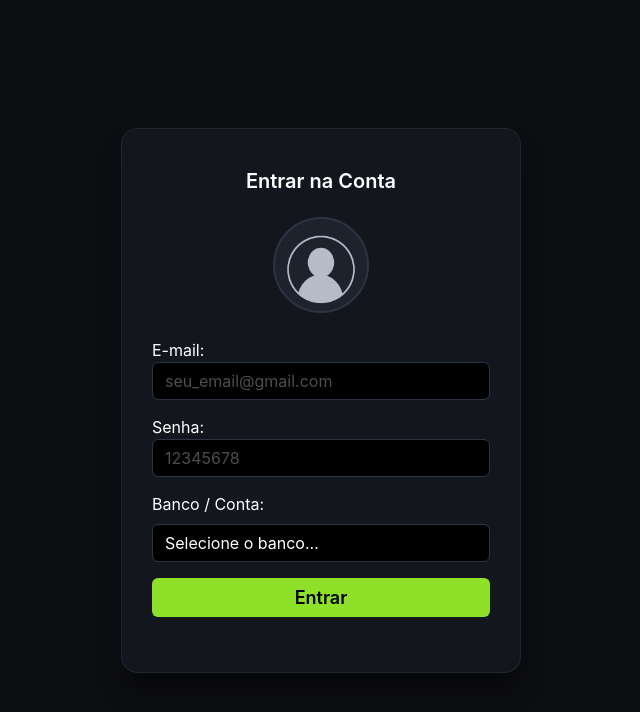
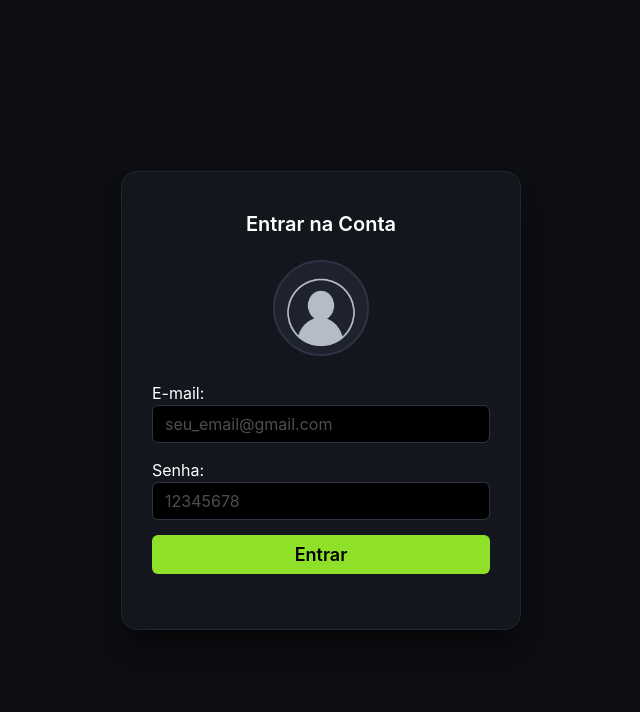
Before and after one commit to marco-Null/coisas-PHP, a PHP site: page /entrarConta.php in a window 1280 px wide. Shown: the top 712 px of the page, without its empty margins (319-959 px from the left). Run offline with PHP 8.4, Linux system fonts and the light colour scheme; some libraries are stand-ins or nearby versions.

Commit message:
Update entrarConta.php

```diff
--- a/FINANCAS sistema Marco & Murilo/entrarConta.php
+++ b/FINANCAS sistema Marco & Murilo/entrarConta.php
@@ -164,27 +164,6 @@ if ($_SERVER["REQUEST_METHOD"] == "POST") {
             <label>Senha:</label>
             <input type="password" name="senhaUsuarioBuscar" class="form-control" placeholder="12345678" required>
 
-            <div class="mb-3">
-                <label class="form-label text-white">Banco / Conta:</label>
-                <select name="idBanco" class="form-control" required>
-                    <option value="">Selecione o banco...</option>
-                    <?php
-                    if (isset($idUsuarioLogado)) {
-                        try {
-                            $stmtBancos = $pdo->prepare("SELECT cd_banco, nm_banco FROM tb_bancos WHERE id_usuario = ?");
-                            $stmtBancos->execute([$idUsuarioLogado]);
-                            $bancos = $stmtBancos->fetchAll();
-
-                            foreach ($bancos as $banco) {
-                                echo '<option value="' . $banco['cd_banco'] . '">' . htmlspecialchars($banco['nm_banco']) . '</option>';
-                            }
-                        } catch (PDOException $e) {
-                            echo '<option value="">Erro ao carregar bancos</option>';
-                        }
-                    }
-                    ?>
-                </select>
-            </div>
 
             <input type="submit" value="Entrar" class="botaoEnviar form-control">
         </form>
```
